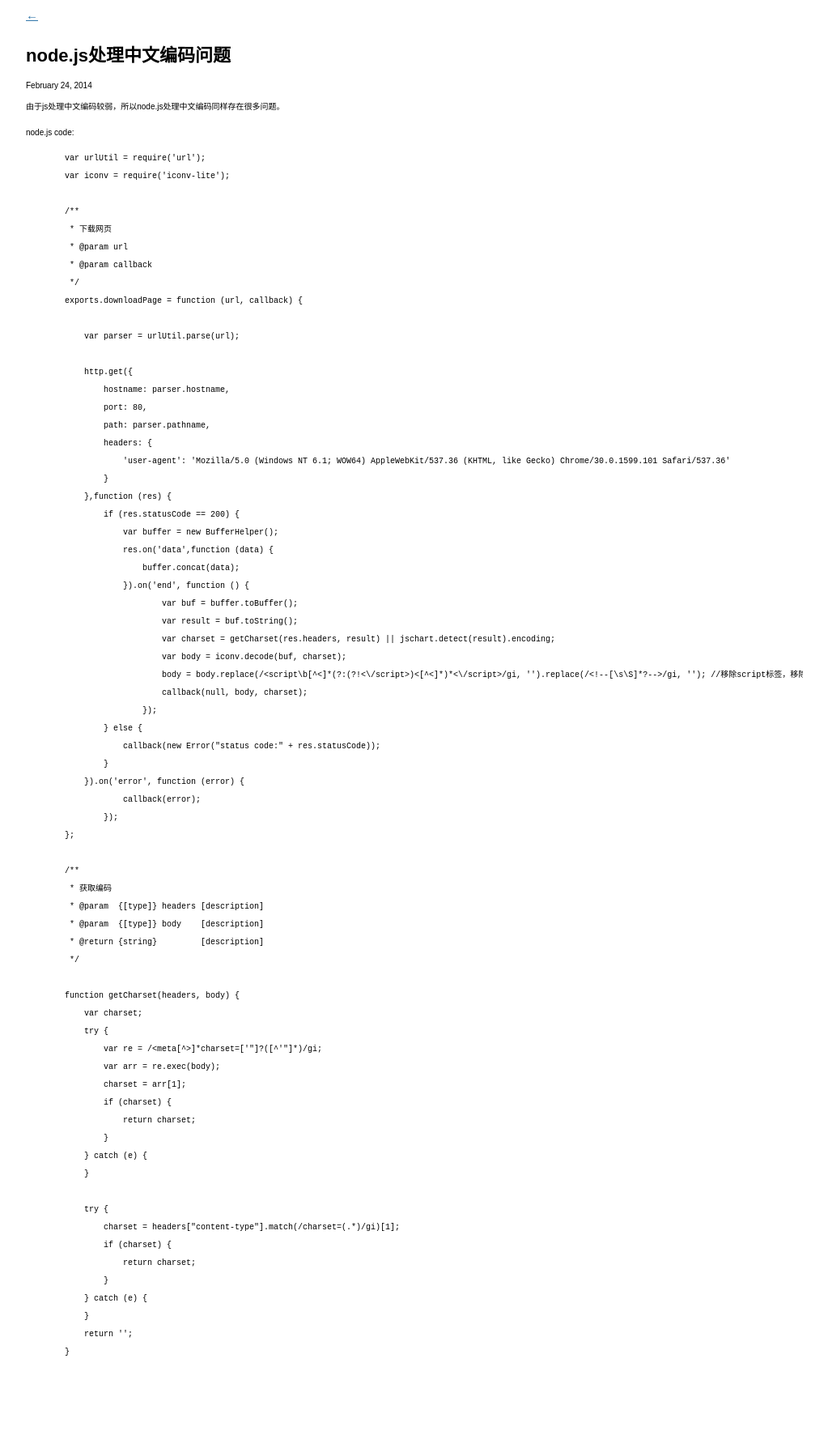
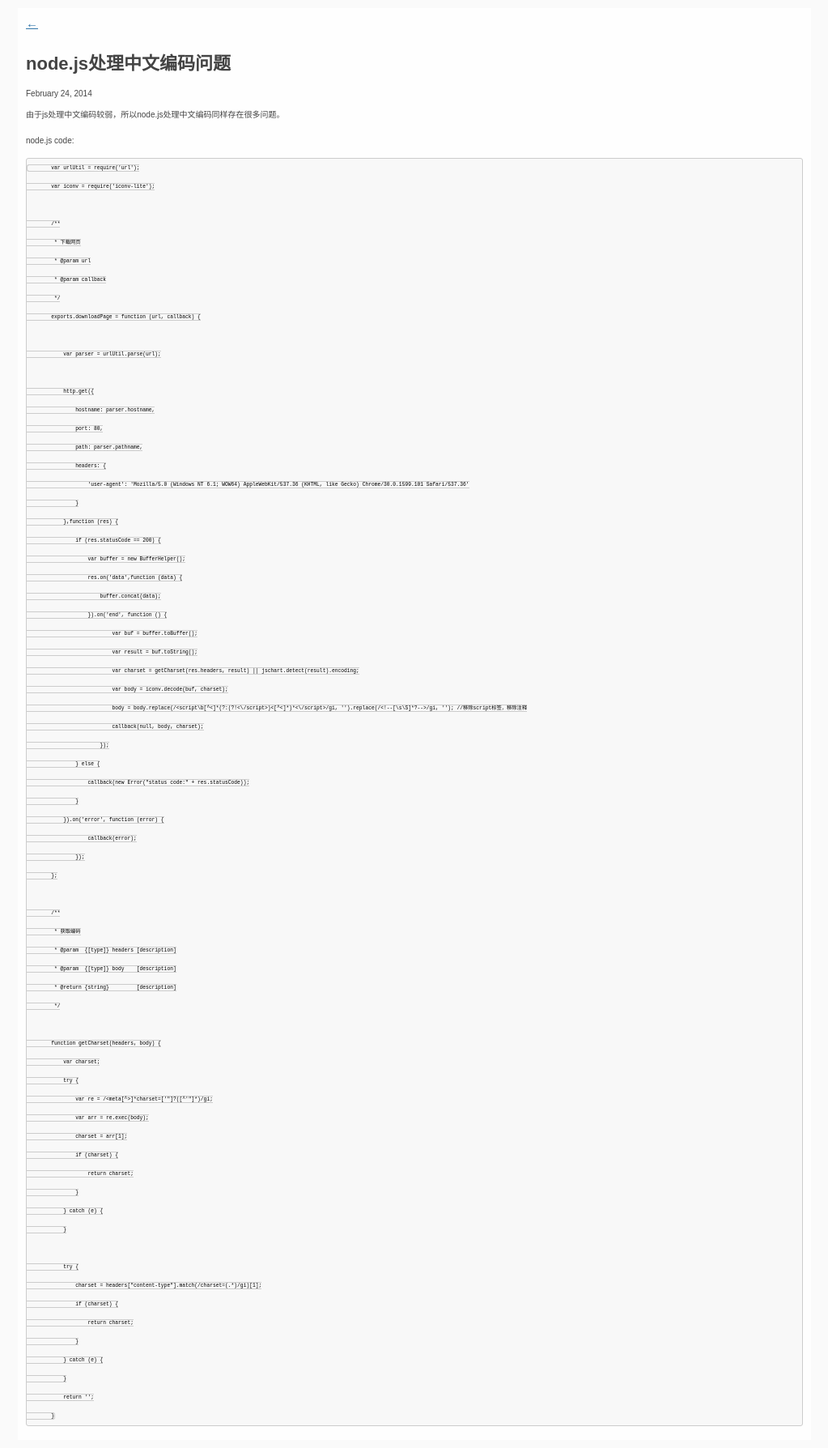
Before and after one commit to osrpt/osrpt.github.com, a Jekyll site: the page built from _posts/2014-02-24-node-js-encoding.md, in a window 1280 px wide. Shown: the whole page at 81% size, without its empty margins (128-1151 px from the left). Built offline with Jekyll 4.4.1, drawn with Linux system fonts in a browser that asks for light colours; Markdown is read by kramdown in place of the engine named in the settings; before the commit the page ends 1691 px from its top, so only the background shows below that.

Commit message:
edit css

```diff
--- a/css/default.css
+++ b/css/default.css
@@ -2,11 +2,16 @@ html {
   font-family: sans-serif;
   -ms-text-size-adjust: 100%;
   -webkit-text-size-adjust: 100%;
+  background:#FAFAFA;
 }
 
 body {
+  color:#444;
   margin: 0;
   font-size:62.5%;
+  background:#fefefe;
+  width:700px;
+  padding:1em;
 }
 
 article,aside,details,figcaption,figure,footer,header,hgroup,main,nav,section,summary {
@@ -281,6 +286,15 @@ blockquote {
   border-left: 3px solid #ccc;
 }
 
+pre , code, kbd, samp {
+  color: #000;
+  font-family: monospace;
+  font-size: 0.88em;
+  border-radius:3px;
+  background-color: #F8F8F8;
+  border: 1px solid #CCC;
+}
+
 .home{
   width:960px;
   margin:2em auto;
```
